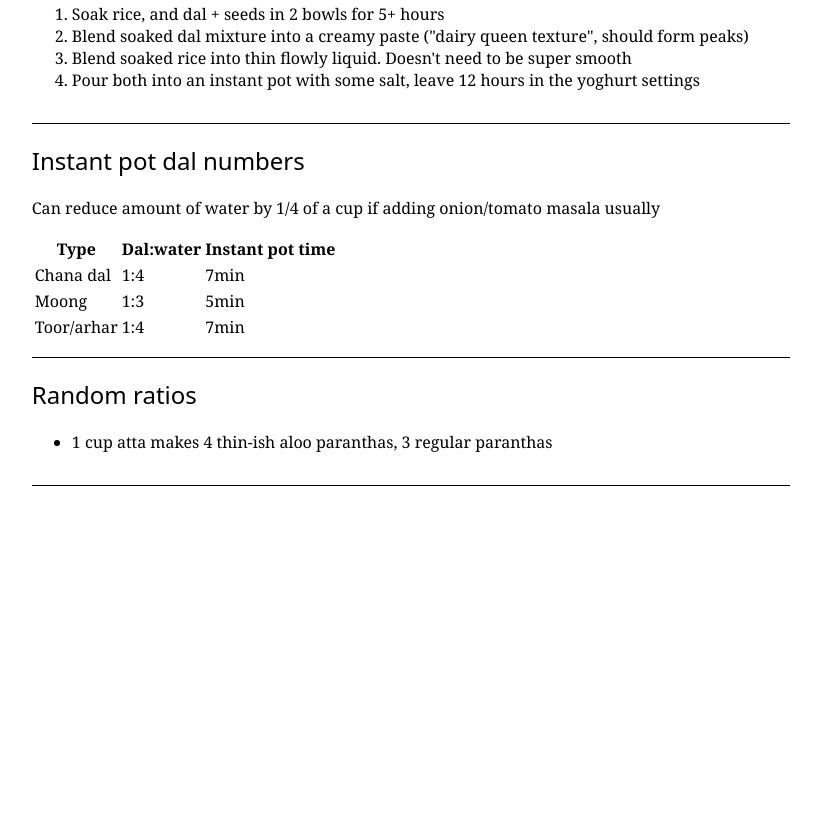
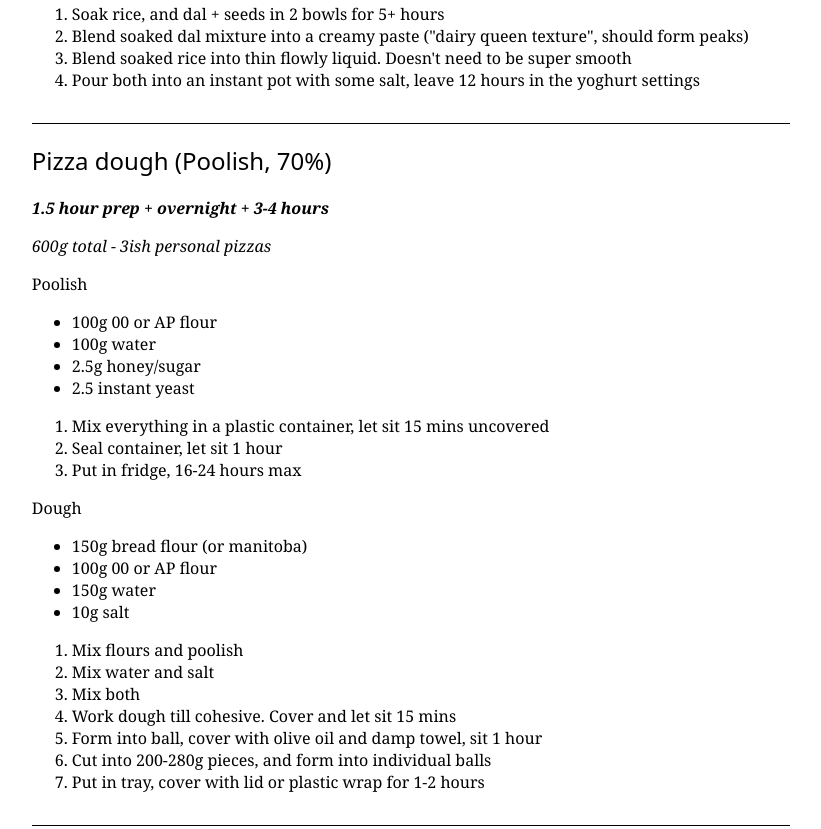
Before and after one commit to baitsguy/baitsguy.github.io, a plain HTML site: page index.html in a window 1280 px wide. Shown: the part 1279-2108 px from the top of the page, without its empty margins (229-1050 px from the left). Before the commit the page ends 1813 px from the top, so only its background shows below. Drawn offline with Linux system fonts and the light colour scheme.

Commit message:
pizza recipe

```diff
--- a/index.html
+++ b/index.html
@@ -55,8 +55,6 @@
                 <li>When ready to eat, sprinkle some sugar. Just enough to cover the surface and gently torch it</li>
             </ol>
         </div>
-
-
         <div class="entry">
             <h2 class="header">
                 Instant pot dosa batter
@@ -78,6 +76,45 @@
                 <li>Blend soaked dal mixture into a creamy paste ("dairy queen texture", should form peaks)</li>
                 <li>Blend soaked rice into thin flowly liquid. Doesn't need to be super smooth</li>
                 <li>Pour both into an instant pot with some salt, leave 12 hours in the yoghurt settings</li>
+            </ol>
+        </div>
+
+        <div class="entry">
+            <h2 class="header">
+                Pizza dough (Poolish, 70%)
+            </h2>
+            <p><i><b>1.5 hour prep + overnight + 3-4 hours</b></i></p>
+            <p><i>600g total - 3ish personal pizzas</i></p>
+
+            <p>Poolish</p>
+            <ul>
+                <li>100g 00 or AP flour</li>
+                <li>100g water</li>
+                <li>2.5g honey/sugar</li>
+                <li>2.5 instant yeast</li>
+            </ul>
+
+            <ol>
+                <li>Mix everything in a plastic container, let sit 15 mins uncovered</li>
+                <li>Seal container, let sit 1 hour</li>
+                <li>Put in fridge, 16-24 hours max</li>
+            </ol>
+
+            <p>Dough</p>
+            <ul>
+                <li>150g bread flour (or manitoba)</li>
+                <li>100g 00 or AP flour</li>
+                <li>150g water</li>
+                <li>10g salt</li>
+            </ul>
+            <ol>
+                <li>Mix flours and poolish</li>
+                <li>Mix water and salt</li>
+                <li>Mix both</li>
+                <li>Work dough till cohesive. Cover and let sit 15 mins</li>
+                <li>Form into ball, cover with olive oil and damp towel, sit 1 hour</li>
+                <li>Cut into 200-280g pieces, and form into individual balls</li>
+                <li>Put in tray, cover with lid or plastic wrap for 1-2 hours</li>
             </ol>
         </div>
 
```
Also changed, not shown: menu/index.html (+22 -0 lines).
